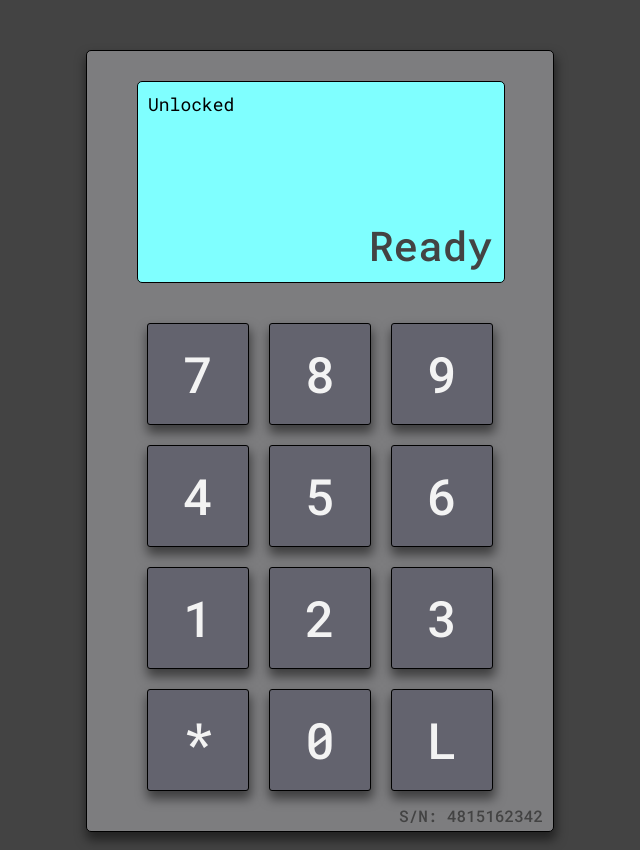
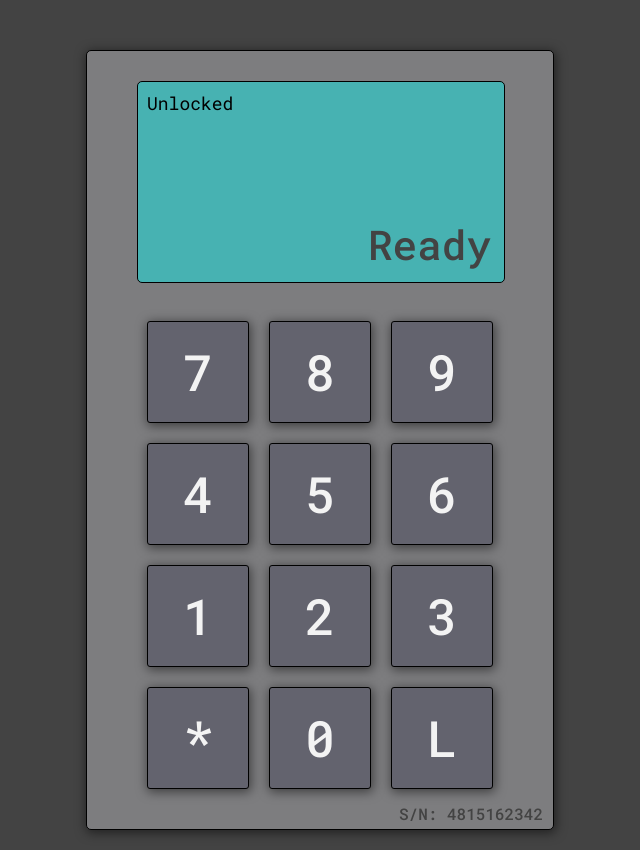
Before and after one commit to denbrkic/safe, a React (Create React App) app: page / in a window 1280 px wide. Shown: the whole page, without its empty margins (320-960 px from the left). Built offline with nearby package versions, Linux system fonts and the light colour scheme.

Commit message:
feat(screen): add device on/off feature

```diff
--- a/src/actions/safe.js
+++ b/src/actions/safe.js
@@ -5,13 +5,14 @@ import {
     CHANGE_STATE,
     VERIFY_PASSWORD,
     TOGGLE_KEY_INPUT,
-    VERIFY_MASTER_PASSWORD
+    VERIFY_MASTER_PASSWORD,
+    DEVICE_ON
 } from './types';
 
 export const updateScreenContents = (payload) => dispatch => {
     dispatch({
         type: UPDATE_SCREEN_CONTENTS,
-        payload: payload,
+        payload
     });
 }
 
@@ -30,14 +31,14 @@ export const setNewPassword = () => dispatch => {
 export const displayState = (payload) => dispatch => {
     dispatch({
         type: DISPLAY_STATE,
-        payload: payload,
+        payload
     });
 }
 
 export const changeState = (payload) => dispatch => {
     dispatch({
         type: CHANGE_STATE,
-        payload: payload,
+        payload
     });
 }
 
@@ -60,3 +61,10 @@ export const verifyMasterPassword = (payload) => dispatch => {
             console.error('There is a server problem. Please try again later.', error);
         });
 }
+
+export const deviceOn = (payload) => dispatch => {
+    dispatch({
+        type: DEVICE_ON,
+        payload
+    });
+}
--- a/src/actions/types.js
+++ b/src/actions/types.js
@@ -5,4 +5,5 @@ export const VERIFY_PASSWORD = 'VERIFY_PASSWORD';
 export const VERIFY_MASTER_PASSWORD = 'VERIFY_MASTER_PASSWORD';
 export const CHANGE_STATE = 'CHANGE_STATE';
 export const DISPLAY_STATE = 'DISPLAY_STATE';
+export const DEVICE_ON = 'DEVICE_ON';
 export const FETCH_SERIAL_NUMBER = 'FETCH_SERIAL_NUMBER';
--- a/src/containers/Keypad/Keypad.js
+++ b/src/containers/Keypad/Keypad.js
@@ -10,12 +10,14 @@ import {
     displayState,
     changeState,
     verifyPassword,
-    verifyMasterPassword
+    verifyMasterPassword,
+    deviceOn
 } from '../../actions/safe';
 
 export class Keypad extends Component {
 
     endInputTimeout = null;
+    deviceTimeout = null;
 
     componentDidMount() {
         this.props.onDisplayState(this.props.currentStateId);
@@ -30,6 +32,14 @@ export class Keypad extends Component {
     }
 
     onKeyClickCallback = (key) => {
+        if (this.deviceTimeout !== null) {
+            clearTimeout(this.deviceTimeout);
+        }
+
+        if (!this.props.isDeviceOn) {
+            this.props.onDeviceOn(true);
+        }
+
         if (this.props.keyInputDisabled === false) {
             if (this.props.currentStateId === 1 && this.props.currentScreenContents.length < 6 && !isNaN(key)) {
                 // The panel is ready for password input
@@ -85,7 +95,9 @@ export class Keypad extends Component {
 
             if (this.props.currentStateId === 6 && this.props.currentScreenContents.length <= 13) {
                 // Service mode
-                clearTimeout(this.endInputTimeout);
+                if (this.endInputTimeout !== null) {
+                    clearTimeout(this.endInputTimeout);
+                }
                 this.props.onUpdateScreenContents(key);
 
                 this.endInputTimeout = setTimeout(() => {
@@ -109,6 +121,11 @@ export class Keypad extends Component {
                 }, 1200);
             }
         }
+
+        // Turn the device off after x seconds of inactivity...
+        this.deviceTimeout = setTimeout(() => {
+            this.props.onDeviceOn(false);
+        }, 15000);
     }
 
     render() {
@@ -146,7 +163,8 @@ const mapStateToProps = (state) => ({
     currentScreenContents: state.safe.currentScreenContents,
     keyInputDisabled: state.safe.keyInputDisabled,
     isMatch: state.safe.isMatch,
-    isMasterCodeMatch: state.safe.isMasterCodeMatch
+    isMasterCodeMatch: state.safe.isMasterCodeMatch,
+    isDeviceOn: state.safe.isDeviceOn
 });
 
 const mapDispatchToProps = (dispatch) => ({
@@ -156,7 +174,8 @@ const mapDispatchToProps = (dispatch) => ({
     onDisplayState: (payload) => dispatch(displayState(payload)),
     onChangeState: (payload) => dispatch(changeState(payload)),
     onVerifyPassword: (payload) => dispatch(verifyPassword(payload)),
-    onVerifyMasterPassword: (payload) => dispatch(verifyMasterPassword(payload))
+    onVerifyMasterPassword: (payload) => dispatch(verifyMasterPassword(payload)),
+    onDeviceOn: (payload) => dispatch(deviceOn(payload))
 });
 
 export default connect(mapStateToProps, mapDispatchToProps)(Keypad);
--- a/src/containers/Panel/Panel.scss
+++ b/src/containers/Panel/Panel.scss
@@ -7,7 +7,7 @@ $panelBody: #7d7d7f;
     border: 1px solid black;
     border-radius: 5px;
     position: relative;
-    -webkit-box-shadow: 1px 7px 11px 1px rgba(0,0,0,0.5);
-    -moz-box-shadow: 1px 7px 11px 1px rgba(0,0,0,0.5);
-    box-shadow: 1px 7px 11px 1px rgba(0,0,0,0.5);
+    -webkit-box-shadow: 1px 2px 11px 1px rgba(0,0,0,0.5);
+    -moz-box-shadow: 1px 2px 11px 1px rgba(0,0,0,0.5);
+    box-shadow: 1px 2px 11px 1px rgba(0,0,0,0.5);
 }
--- a/src/containers/Screen/Screen.js
+++ b/src/containers/Screen/Screen.js
@@ -9,8 +9,10 @@ export class Screen extends Component {
     render() {
         return (
             <Wrapper componentName="Screen">
-                <Indicator text={this.props.currentIndicator} />
-                <Status text={this.props.currentScreenContents} />
+                <div id="screen-switch" className={`Screen--switch ${this.props.isDeviceOn ? 'Screen--switch-on' : 'Screen--switch-off'}`}>
+                    <Indicator text={this.props.currentIndicator} />
+                    <Status text={this.props.currentScreenContents} />
+                </div>
             </Wrapper>
         )
     }
@@ -18,7 +20,8 @@ export class Screen extends Component {
 
 const mapStateToProps = (state) => ({
     currentScreenContents: state.safe.currentScreenContents,
-    currentIndicator: state.safe.currentIndicator
+    currentIndicator: state.safe.currentIndicator,
+    isDeviceOn: state.safe.isDeviceOn
 });
 
 const mapDispatchToProps = (dispatch) => ({});
--- a/src/containers/Screen/Screen.scss
+++ b/src/containers/Screen/Screen.scss
@@ -1,11 +1,25 @@
-$screenBackground: #7fffff;
+$screenBackgroundOn: #7fffff;
+$screenBackgroundOff: #47b2b2;
 
 .Screen {
-    background-color: $screenBackground;
-    border: 1px solid black;
     border-radius: 5px;
     margin-bottom: 30px;
     height: 200px;
     width: 100%;
     position: relative;
+
+    .Screen--switch {
+        height: 200px;
+        width: 100%;
+        border-radius: 5px;
+        border: 1px solid black;
+
+        &.Screen--switch-on {
+            background-color: $screenBackgroundOn;
+        }
+
+        &.Screen--switch-off {
+            background-color: $screenBackgroundOff;
+        }
+    }
 }
--- a/src/presentation/Key/Key.scss
+++ b/src/presentation/Key/Key.scss
@@ -10,9 +10,9 @@ $buttonDimensions: 100px;
     height: $buttonDimensions;
     line-height: $buttonDimensions;
     border-radius: 3px;
-    -webkit-box-shadow: 1px 7px 11px 1px rgba(0,0,0,0.5);
-    -moz-box-shadow: 1px 7px 11px 1px rgba(0,0,0,0.5);
-    box-shadow: 1px 7px 11px 1px rgba(0,0,0,0.5);
+    -webkit-box-shadow: 1px 2px 11px 1px rgba(0,0,0,0.5);
+    -moz-box-shadow: 1px 2px 11px 1px rgba(0,0,0,0.5);
+    box-shadow: 1px 2px 11px 1px rgba(0,0,0,0.5);
     display: inline-block;
     margin: 10px;
 
--- a/src/reducers/safeReducer.js
+++ b/src/reducers/safeReducer.js
@@ -5,7 +5,8 @@ import {
     DISPLAY_STATE,
     CHANGE_STATE,
     VERIFY_PASSWORD,
-    VERIFY_MASTER_PASSWORD
+    VERIFY_MASTER_PASSWORD,
+    DEVICE_ON
 } from '../actions/types';
 
 const initialState = {
@@ -54,7 +55,8 @@ const initialState = {
     currentScreenContents: '',
     keyInputDisabled: false,
     isMatch: false,
-    isMasterCodeMatch: false
+    isMasterCodeMatch: false,
+    isDeviceOn: false
 };
 
 export default function(state = initialState, action) {
@@ -100,6 +102,11 @@ export default function(state = initialState, action) {
                 ...state,
                 isMasterCodeMatch
             };
+        case DEVICE_ON:
+            return {
+                ...state,
+                isDeviceOn: action.payload
+            };
         default:
             return state;
     }
```
